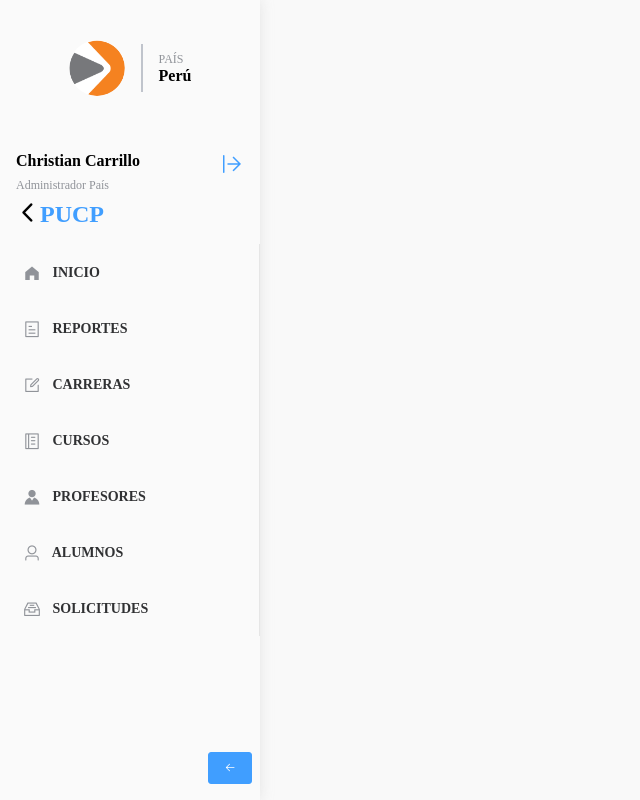
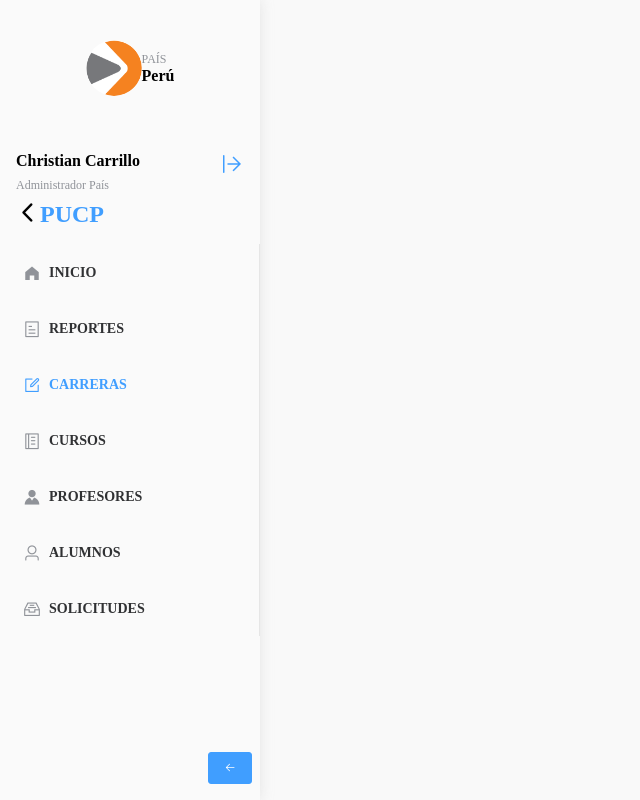
Before and after one commit to christiancazu/tismart-evaluation, a Nuxt app: page / in a window 1280 px wide. Shown: the whole page, without its empty margins (0-640 px from the left). Built offline with nearby package versions, Linux system fonts and the light colour scheme.

Commit message:
Moved all to PUG Syntax

```diff
--- a/components/ThePage.vue
+++ b/components/ThePage.vue
@@ -1,5 +1,5 @@
-<template>
-<page-base />
+<template lang="pug">
+page-base
 </template>
 
 <script>
--- a/components/TheSidebar.vue
+++ b/components/TheSidebar.vue
@@ -1,90 +1,72 @@
-<template>
-<el-aside
-  :class="[
-    { 'sidebar--collapse': isCollapse },
-    'sidebar shadow'
-  ]"
->
-  <el-container
-    :class="[
-      { 'sidebar--collapse': isCollapse },
-      'sidebar__container'
-    ]"
-    direction="vertical"
-  >
-    <!-- SIDEBAR HEADER -->
-    <section
-      class="sidebar__header" :class="[
-        { 'px-0 mx-0': isCollapse },
-      ]"
-    >
-      <el-avatar
-        src="/img/app-logo.png"
-        :class="[
-          { 'sidebar__header__avatar--collapse': isCollapse },
-          'sidebar__header__avatar'
-        ]"
-      />
-      <template v-if="!isCollapse">
-        <div class="sidebar__header__separator" />
-        <div class="sidebar__header__info">
-          <p class="sidebar__header__info--caption">{{ country.placeholder }}</p>
-          <p class="sidebar__header__info--title">{{ country.name }}</p>
-        </div>
-      </template>
-    </section>
+<template lang="pug">
+el-aside(
+  :class="isCollapse && 'sidebar--collapse'",
+  class="sidebar shadow"
+)
 
-    <!-- SIDEBAR SUBHEADER -->
-    <section
-      v-show="!isCollapse"
+  el-container(
+    :class="isCollapse && 'sidebar--collapse'",
+    direction="vertical",
+    class="sidebar__container"
+  )
+
+    //- SIDEBAR HEADER
+    section(
+      :class="isCollapse && 'px-0 mx-0'",
+      class="sidebar__header"
+    )
+      el-avatar(
+        src="/img/app-logo.png",
+        :class="isCollapse && 'sidebar__header__avatar--collapse'"
+      ).sidebar__header__avatar
+      template(
+        v-if="!isCollapse",
+        class="sidebar__header__separator"
+      )
+        div.sidebar__header__info
+          p.sidebar__header__info--caption {{ country.placeholder }}
+          p.sidebar__header__info--title {{ country.name }}
+
+    //- SIDEBAR SUBHEADER
+    section(
+      v-show="!isCollapse",
       class="sidebar__subheader"
-    >
-      <div class="sidebar__subheader__info">
-        <p class="sidebar__subheader__info--title">{{ user.fullname }}</p>
-        <p class="sidebar__subheader__info--caption">{{ user.role }}</p>
-        <i class="el-icon-arrow-left" /><span>PUCP</span>
-      </div>
-      <i class="el-icon-upload2 icon-logout" />
-    </section>
+    )
+      div.sidebar__subheader__info
+        p.sidebar__subheader__info--title {{ user.fullname }}
+        p.sidebar__subheader__info--caption {{ user.role }}
+        i.el-icon-arrow-left
+        span PUCP
+      i.el-icon-upload2.icon-logout
 
-    <!-- SIDEBAR MENU -->
-    <section
-      :class="[
-        { 'sidebar--collapse': isCollapse },
-        'sidebar__menu'
-      ]"
-    >
-      <el-menu
-        default-active="3"
-        :collapse="isCollapse"
+    //- SIDEBAR MENU
+    section(
+      :class="isCollapse && 'sidebar--collapse'",
+      class="sidebar__menu"
+    )
+      el-menu(
+        default-active="3",
+        :collapse="isCollapse",
         background-color="transparent"
-      >
-        <el-menu-item
-          v-for="(nav, index) in navs" :key="index"
-          :index="index + 1"
-        >
-          <i :class="nav.icon" />
-          <span
-            slot="title"
+      )
+        el-menu-item(
+          v-for="nav in navs" :key="nav.id",
+          :index="nav.id"
+         )
+          i(:class="nav.icon")
+          span(
+            slot="title",
             class="sidebar__menu--text"
-          >
-            {{ nav.name }}
-          </span>
-        </el-menu-item>
-      </el-menu>
-    </section>
+          ) {{ nav.name }}
 
-    <!-- SIDEBAR COLLAPSE BTN -->
-    <section class="sidebar__collapse-btn">
-      <el-button
-        type="primary"
-        :icon="isCollapse ? 'el-icon-right' : 'el-icon-back'"
-        size="small"
+    //- SIDEBAR COLLAPSE BTN
+    section.sidebar__collapse-btn
+      el-button(
+        type="primary",
+        :icon="isCollapse ? 'el-icon-right' : 'el-icon-back'",
+        size="small",
         @click="isCollapse = !isCollapse"
-      />
-    </section>
-  </el-container>
-</el-aside>
+      )
 </template>
 
 <script>
@@ -98,13 +80,13 @@ export default {
 
   setup () {
     const navs = ref([
-      { name: 'inicio', icon: 'el-icon-s-home' },
-      { name: 'reportes', icon: 'el-icon-tickets' },
-      { name: 'carreras', icon: 'el-icon-edit-outline' },
-      { name: 'cursos', icon: 'el-icon-notebook-2' },
-      { name: 'profesores', icon: 'el-icon-s-custom' },
-      { name: 'alumnos', icon: 'el-icon-user' },
-      { name: 'solicitudes', icon: 'el-icon-receiving' }
+      { id: '1', name: 'inicio', icon: 'el-icon-s-home' },
+      { id: '2', name: 'reportes', icon: 'el-icon-tickets' },
+      { id: '3', name: 'carreras', icon: 'el-icon-edit-outline' },
+      { id: '4', name: 'cursos', icon: 'el-icon-notebook-2' },
+      { id: '5', name: 'profesores', icon: 'el-icon-s-custom' },
+      { id: '6', name: 'alumnos', icon: 'el-icon-user' },
+      { id: '7', name: 'solicitudes', icon: 'el-icon-receiving' }
     ]);
 
     const country = reactive({
--- a/components/base/PageBase.vue
+++ b/components/base/PageBase.vue
@@ -1,9 +1,8 @@
-<template>
-<el-container>
-  <el-header />
+<template lang="pug">
+el-container
+  el-header
 
-  <el-main />
-</el-container>
+  el-main
 </template>
 
 <script>
```
